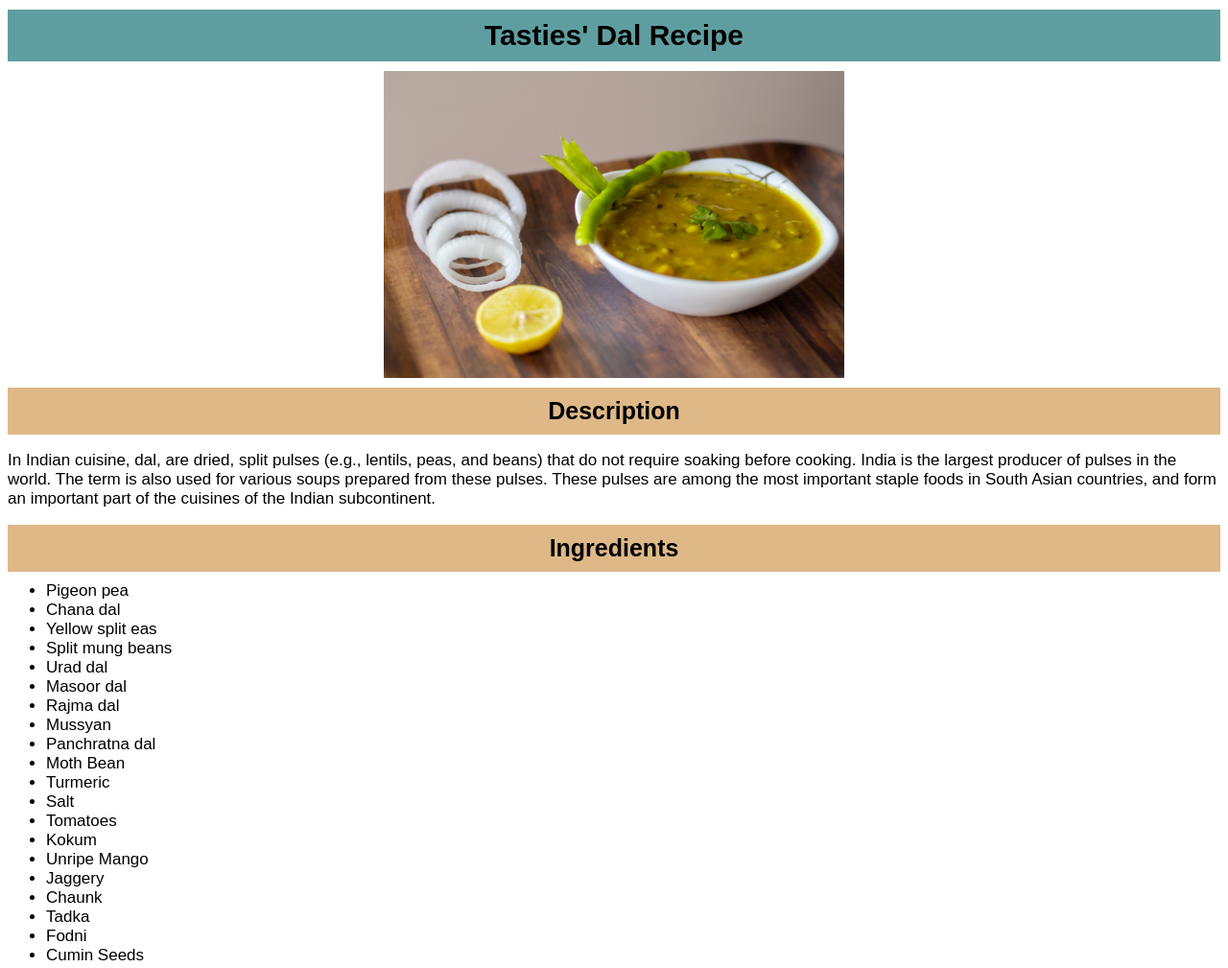
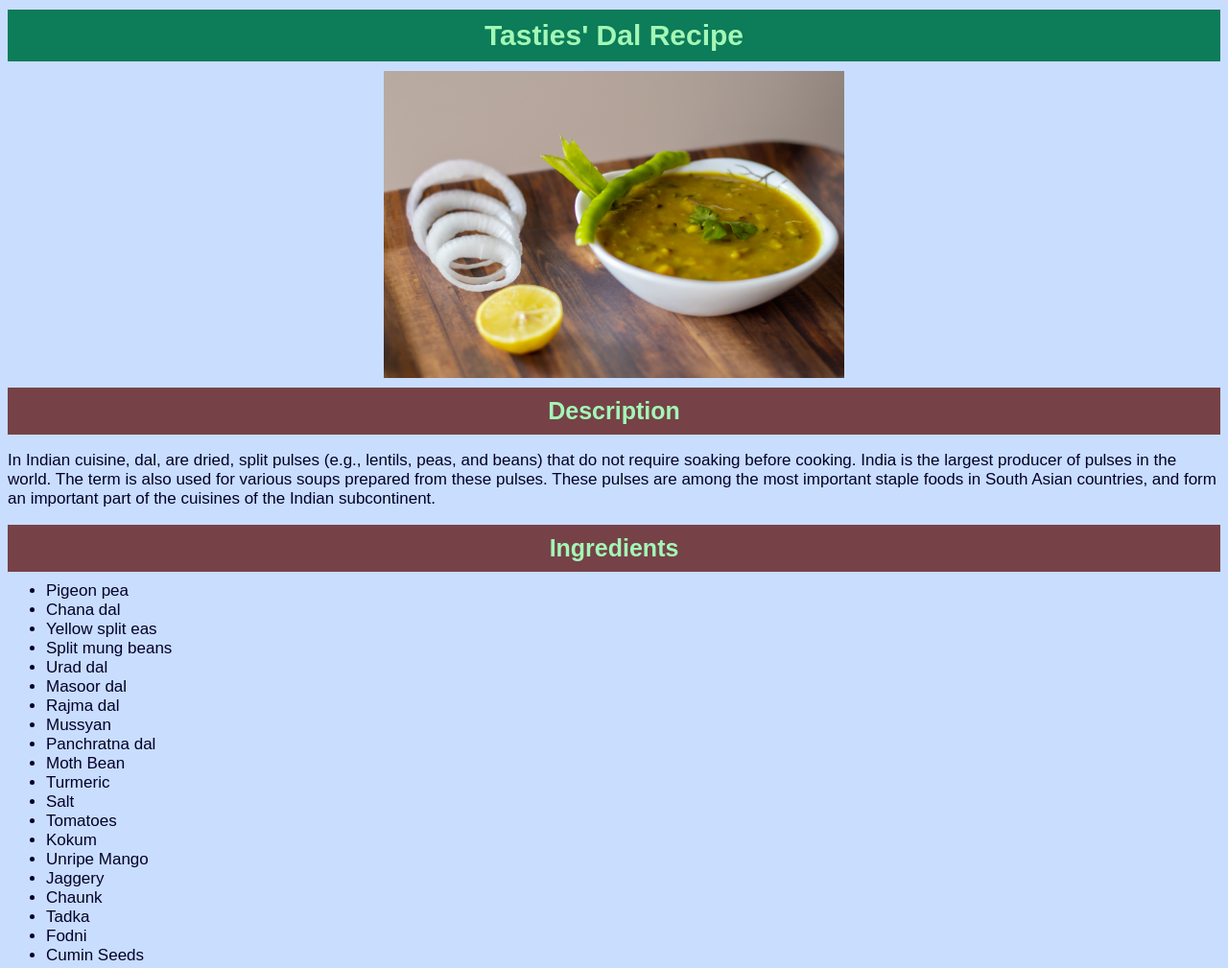
Before and after one commit to ajayfoo/odin-tasties, a plain HTML site: page recipes/dal.html in a window 1280 px wide. Shown: the top 1009 px of the page at 96% size. Drawn offline with Linux system fonts and the light colour scheme.

Commit message:
feat: Write initial color scheme for all the pages

```diff
--- a/style.css
+++ b/style.css
@@ -1,6 +1,8 @@
-* {
+html {
     font-family: Arial, Helvetica, sans-serif;
     font-size: 10px;
+    color: #030027;
+    background-color: #C9DDFF;
 }
 
 h1,
@@ -8,16 +10,17 @@ h2 {
     text-align: center;
     padding: 10px 0;
     margin: 10px 0;
+    color: #A3F7B5;
 }
 
 h1 {
     font-size: 30px;
-    background-color: cadetblue;
+    background-color: #0C7C59;
 }
 
 h2 {
     font-size: 25px;
-    background-color: burlywood;
+    background-color: #764248;
 }
 
 p,
```
